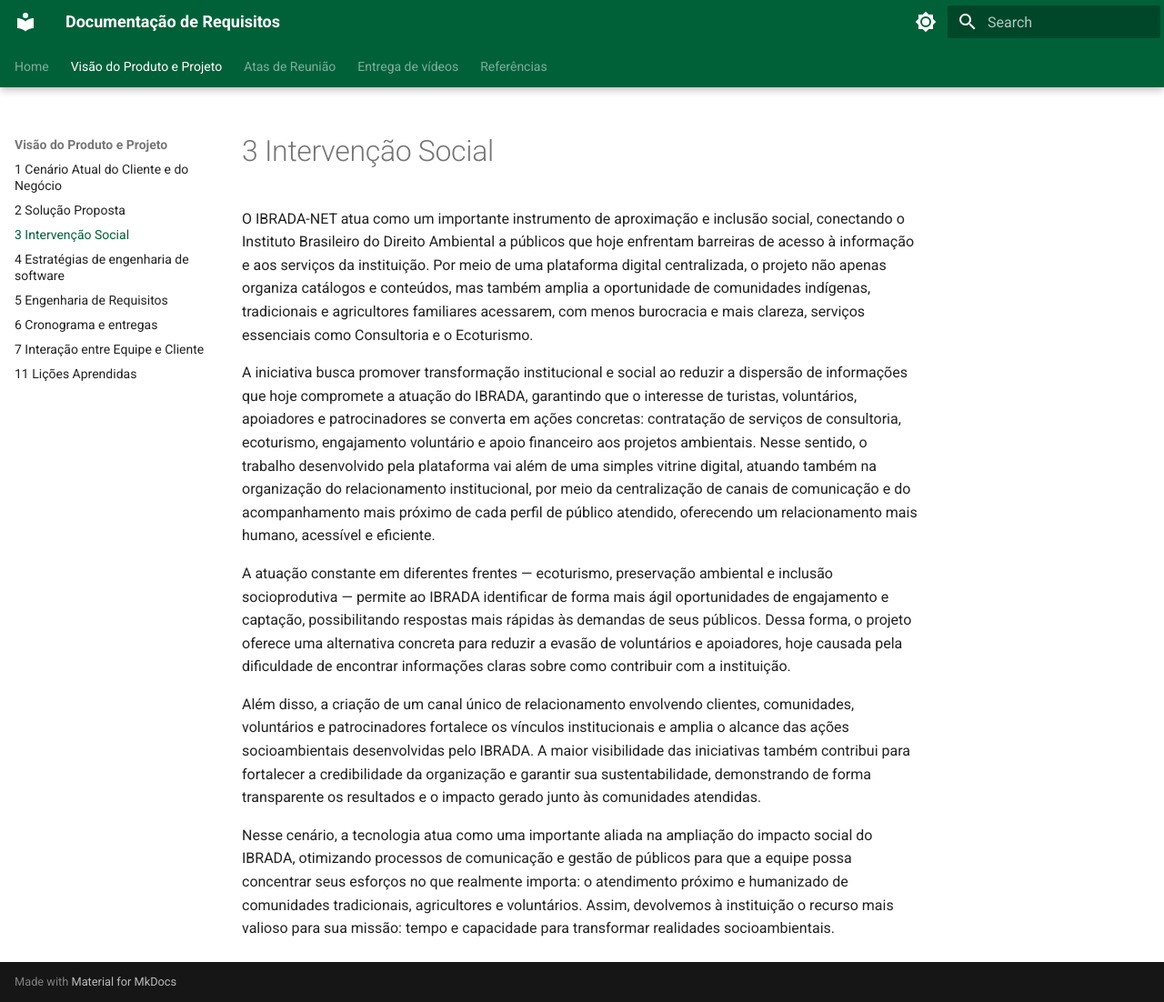
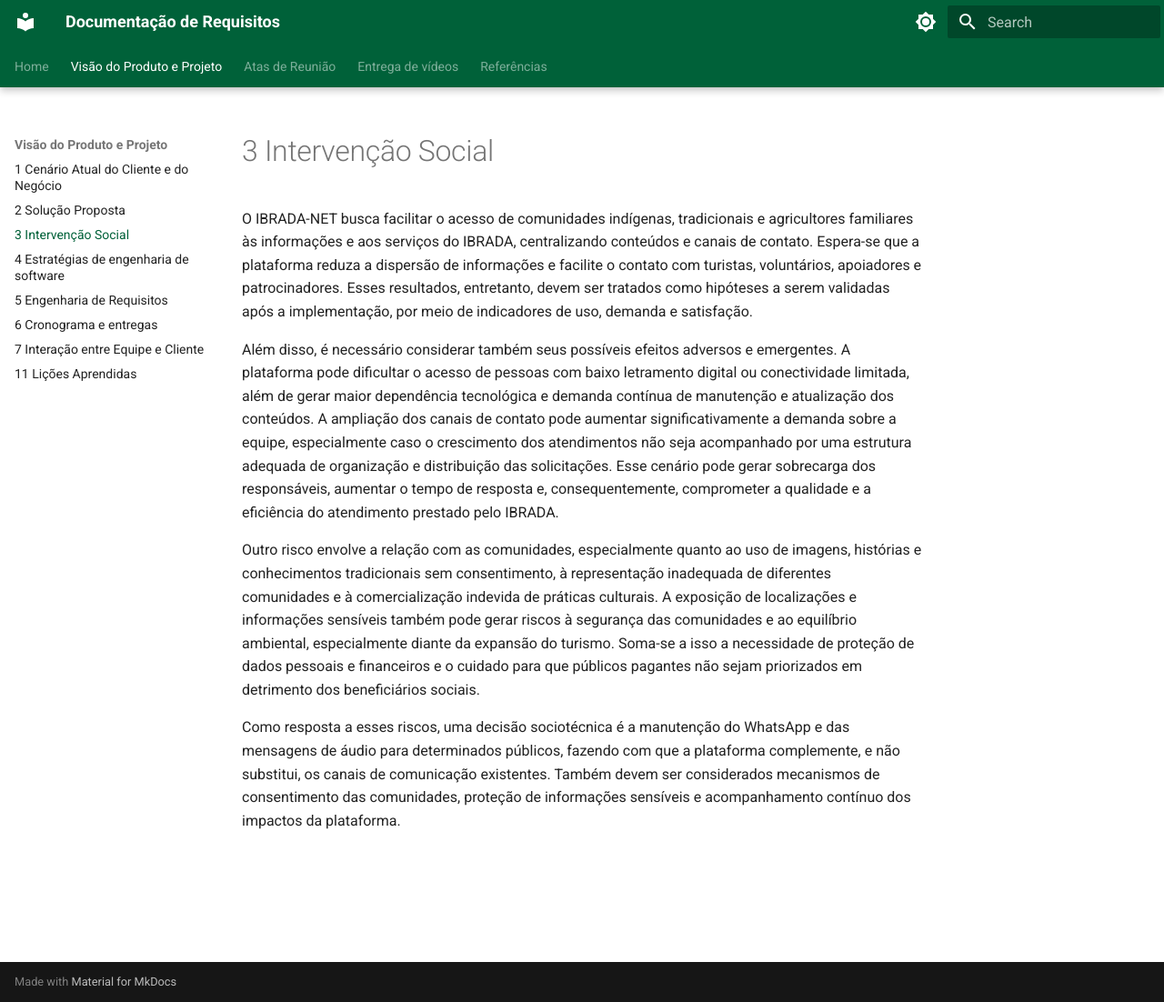
Before and after one commit to mdsreq-fga-unb/REQ-2026.2-T01-IBRADA-NET, an MkDocs documentation site: the page built from docs/documento-visao/3_intervencao.md, in a window 1280 px wide and 1102 px high. Shown: the whole window at 91% size. Built offline with MkDocs 1.6.1 and Material for MkDocs 9.7.7, drawn with Linux system fonts in a browser that asks for light colours.

Commit message:
docs: ajuste tópico 3

```diff
--- a/docs/documento-visao/3_intervencao.md
+++ b/docs/documento-visao/3_intervencao.md
@@ -1,11 +1,9 @@
 # 3 Intervenção Social
 
-O IBRADA-NET atua como um importante instrumento de aproximação e inclusão social, conectando o Instituto Brasileiro do Direito Ambiental a públicos que hoje enfrentam barreiras de acesso à informação e aos serviços da instituição. Por meio de uma plataforma digital centralizada, o projeto não apenas organiza catálogos e conteúdos, mas também amplia a oportunidade de comunidades indígenas, tradicionais e agricultores familiares acessarem, com menos burocracia e mais clareza, serviços essenciais como  Consultoria e o Ecoturismo.
+O IBRADA-NET busca facilitar o acesso de comunidades indígenas, tradicionais e agricultores familiares às informações e aos serviços do IBRADA, centralizando conteúdos e canais de contato. Espera-se que a plataforma reduza a dispersão de informações e facilite o contato com turistas, voluntários, apoiadores e patrocinadores. Esses resultados, entretanto, devem ser tratados como hipóteses a serem validadas após a implementação, por meio de indicadores de uso, demanda e satisfação.
 
-A iniciativa busca promover transformação institucional e social ao reduzir a dispersão de informações que hoje compromete a atuação do IBRADA, garantindo que o interesse de turistas, voluntários, apoiadores e patrocinadores se converta em ações concretas: contratação de serviços de consultoria, ecoturismo, engajamento voluntário e apoio financeiro aos projetos ambientais. Nesse sentido, o trabalho desenvolvido pela plataforma vai além de uma simples vitrine digital, atuando também na organização do relacionamento institucional, por meio da centralização de canais de comunicação e do acompanhamento mais próximo de cada perfil de público atendido, oferecendo um relacionamento mais humano, acessível e eficiente.
+Além disso, é necessário considerar também seus possíveis efeitos adversos e emergentes. A plataforma pode dificultar o acesso de pessoas com baixo letramento digital ou conectividade limitada, além de gerar maior dependência tecnológica e demanda contínua de manutenção e atualização dos conteúdos. A ampliação dos canais de contato pode aumentar significativamente a demanda sobre a equipe, especialmente caso o crescimento dos atendimentos não seja acompanhado por uma estrutura adequada de organização e distribuição das solicitações. Esse cenário pode gerar sobrecarga dos responsáveis, aumentar o tempo de resposta e, consequentemente, comprometer a qualidade e a eficiência do atendimento prestado pelo IBRADA.
 
-A atuação constante em diferentes frentes — ecoturismo, preservação ambiental e inclusão socioprodutiva — permite ao IBRADA identificar de forma mais ágil oportunidades de engajamento e captação, possibilitando respostas mais rápidas às demandas de seus públicos. Dessa forma, o projeto oferece uma alternativa concreta para reduzir a evasão de voluntários e apoiadores, hoje causada pela dificuldade de encontrar informações claras sobre como contribuir com a instituição.
+Outro risco envolve a relação com as comunidades, especialmente quanto ao uso de imagens, histórias e conhecimentos tradicionais sem consentimento, à representação inadequada de diferentes comunidades e à comercialização indevida de práticas culturais. A exposição de localizações e informações sensíveis também pode gerar riscos à segurança das comunidades e ao equilíbrio ambiental, especialmente diante da expansão do turismo. Soma-se a isso a necessidade de proteção de dados pessoais e financeiros e o cuidado para que públicos pagantes não sejam priorizados em detrimento dos beneficiários sociais.
 
-Além disso, a criação de um canal único de relacionamento envolvendo clientes, comunidades, voluntários e patrocinadores fortalece os vínculos institucionais e amplia o alcance das ações socioambientais desenvolvidas pelo IBRADA. A maior visibilidade das iniciativas também contribui para fortalecer a credibilidade da organização e garantir sua sustentabilidade, demonstrando de forma transparente os resultados e o impacto gerado junto às comunidades atendidas.
-
-Nesse cenário, a tecnologia atua como uma importante aliada na ampliação do impacto social do IBRADA, otimizando processos de comunicação e gestão de públicos para que a equipe possa concentrar seus esforços no que realmente importa: o atendimento próximo e humanizado de comunidades tradicionais, agricultores e voluntários. Assim, devolvemos à instituição o recurso mais valioso para sua missão: tempo e capacidade para transformar realidades socioambientais.
+Como resposta a esses riscos, uma decisão sociotécnica é a manutenção do WhatsApp e das mensagens de áudio para determinados públicos, fazendo com que a plataforma complemente, e não substitui, os canais de comunicação existentes. Também devem ser considerados mecanismos de consentimento das comunidades, proteção de informações sensíveis e acompanhamento contínuo dos impactos da plataforma.
```
